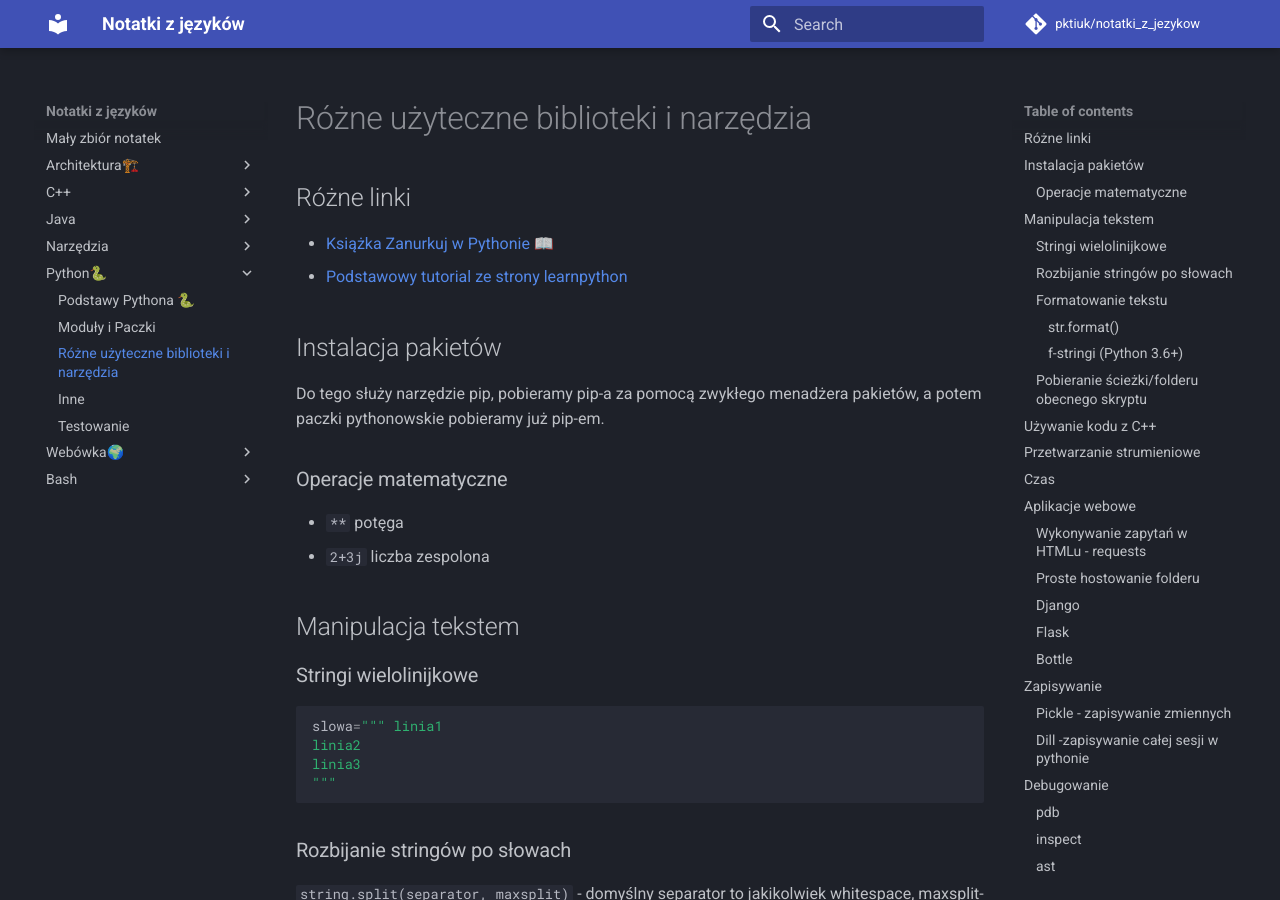
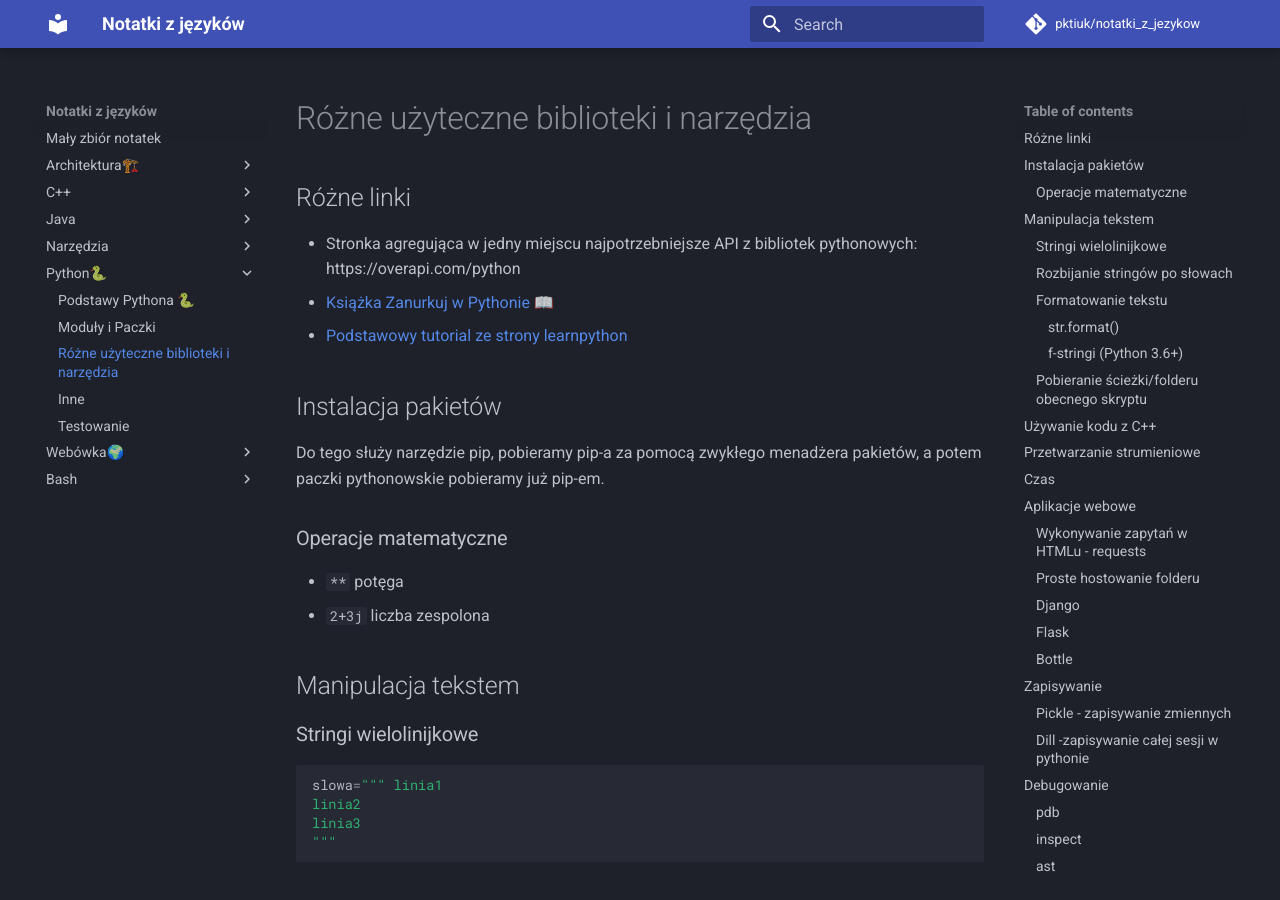
Before and after one commit to pktiuk/notatki_z_jezykow, an MkDocs documentation site: the page built from docs/Python🐍/4_biblioteki_i_narzędzia.md, in a window 1280 px wide and 900 px high. Built offline with MkDocs 1.6.1 and Material for MkDocs 9.7.7, drawn with Linux system fonts in a browser that asks for light colours; comment, search, counter and statistics services are not loaded.

Commit message:
https://overapi.com/python

```diff
--- a/docs/Python🐍/4_biblioteki_i_narzędzia.md
+++ b/docs/Python🐍/4_biblioteki_i_narzędzia.md
@@ -2,6 +2,7 @@
 
 ## Różne linki
 
+- Stronka agregująca w jedny miejscu najpotrzebniejsze API z bibliotek pythonowych: https://overapi.com/python
 - [Książka Zanurkuj w Pythonie](https://pl.wikibooks.org/wiki/Zanurkuj_w_Pythonie/Wersja_do_druku) 📖
 - [Podstawowy tutorial ze strony learnpython](https://www.learnpython.org/)
 
```
